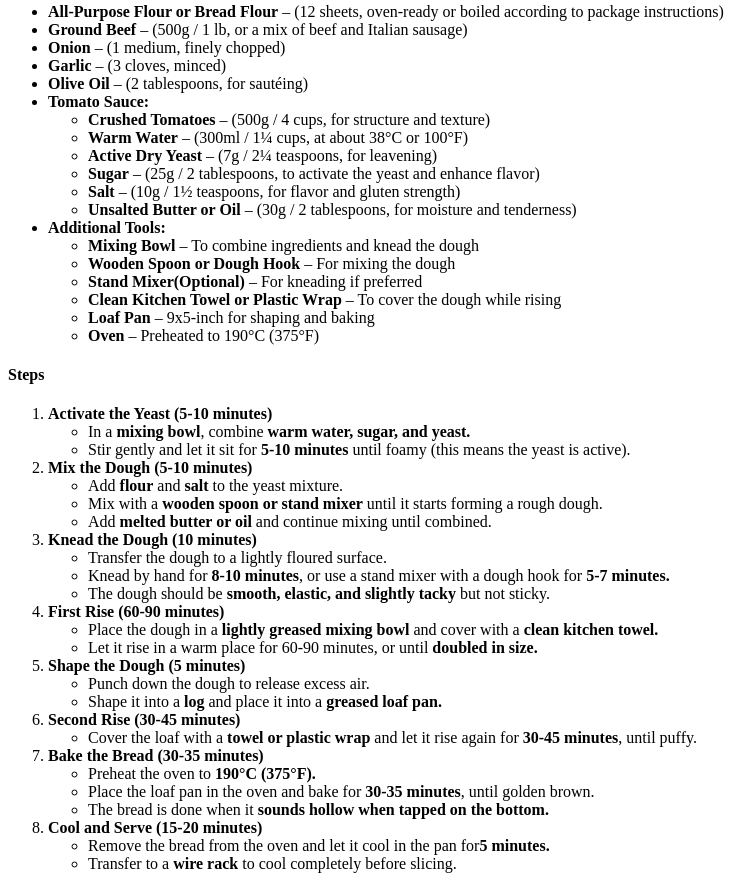
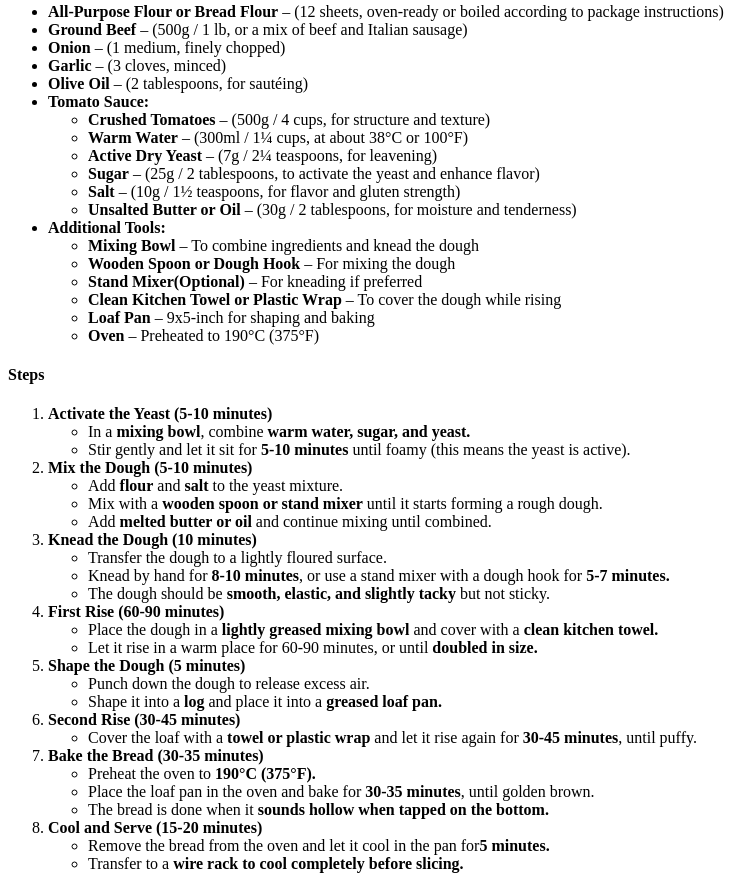
Before and after one commit to Mieszc/odin-recipes, a plain HTML site: page recipes/whiteBread.html in a window 1280 px wide. Shown: the part 357-1246 px from the top of the page, without its empty margins (0-751 px from the left). Drawn offline with Linux system fonts and the light colour scheme.

Commit message:
TYPO FIX

```diff
--- a/recipes/whiteBread.html
+++ b/recipes/whiteBread.html
@@ -87,7 +87,7 @@
             <li><b>Cool and Serve (15-20 minutes)</b></li>
             <ul>
                 <li>Remove the bread from the oven and let it cool in the pan for<b>5 minutes.</b></li>
-                <li>Transfer to a<b> wire rack</b> to cool completely before slicing.</li>
+                <li>Transfer to a<b> wire rack to cool completely before slicing.</li>
             </ul>
         </ol>
     </body>
```
